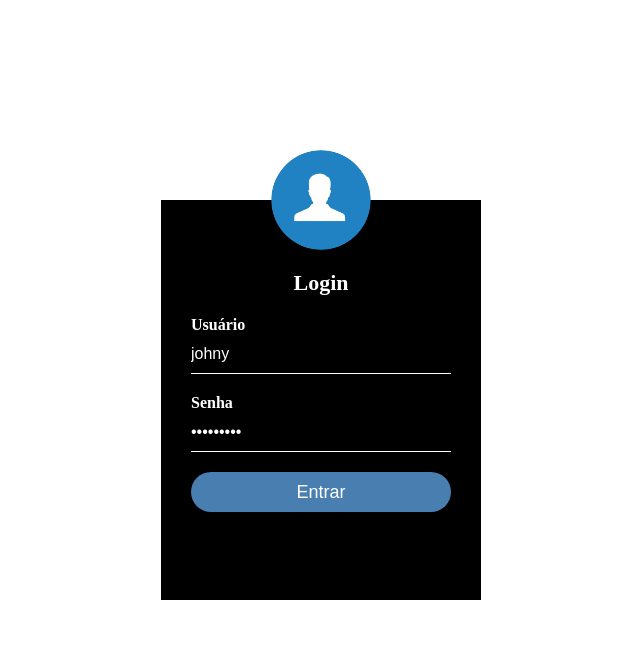
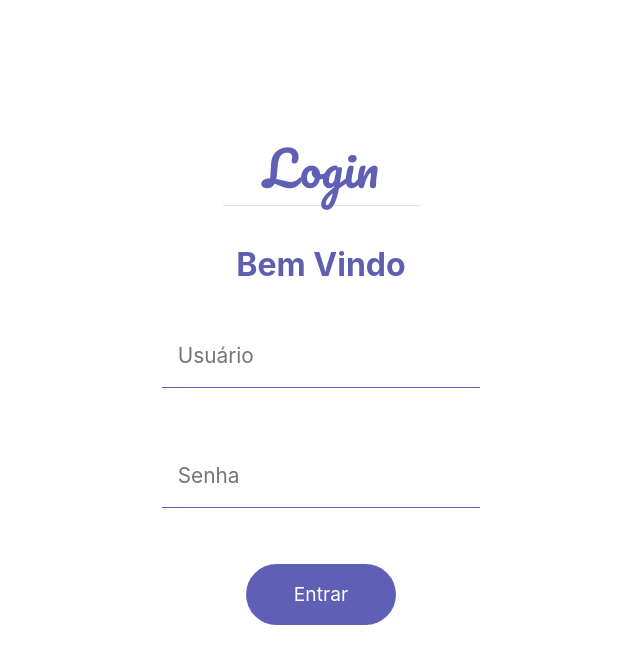
Before and after one commit to johny4437/peperApp-front-react, a React (Create React App) app: page / in a window 1280 px wide. Shown: the top 664 px of the page, without its empty margins (319-959 px from the left). Built offline with nearby package versions, Linux system fonts and the light colour scheme.

Commit message:
frontend almost finished

```diff
--- a/public/index.html
+++ b/public/index.html
@@ -17,7 +17,8 @@
     <link rel="manifest" href="%PUBLIC_URL%/manifest.json" />
     <link href='https://fonts.googleapis.com/css?family=Source+Sans+Pro:700, 600,500,400,300' rel='stylesheet' type='text/css'>
 		<link rel="stylesheet" href="https://maxcdn.bootstrapcdn.com/font-awesome/4.5.0/css/font-awesome.min.css">
-		<link rel="stylesheet" href="http://code.ionicframework.com/ionicons/2.0.1/css/ionicons.min.css">
+    <link rel="stylesheet" href="https://stackpath.bootstrapcdn.com/bootstrap/4.5.0/css/bootstrap.min.css" integrity="sha384-9aIt2nRpC12Uk9gS9baDl411NQApFmC26EwAOH8WgZl5MYYxFfc+NcPb1dKGj7Sk" crossorigin="anonymous">
+    <link rel="stylesheet" href="http://code.ionicframework.com/ionicons/2.0.1/css/ionicons.min.css">
 
     <script src="https://code.jquery.com/jquery-2.2.0.min.js"></script>
 		<script src="https://code.highcharts.com/highcharts.js"></script>
--- a/src/components/Form/Form.css
+++ b/src/components/Form/Form.css
@@ -1,66 +1,70 @@
-.container{
+@import url('https://fonts.googleapis.com/css2?family=Pacifico&display=swap');
+*{
     margin: 0;
     padding: 0;
     box-sizing: border-box;
 }
-.loginbox{
-    width: 320px;
-    height:400px ;
-    background: #000;
-    color: #fff;
-    top: 50%;
-    left: 50%;
-    position: absolute;
-    transform: translate(-50%, -50%);
-    box-sizing: border-box;
-    padding: 70px 30px;
+
+:root{
+    --main-font:'Pacifico', cursive;
 }
-.avatar{
-    width: 100px;
-    height: 100px;
-    border-radius: 50%;
-    position: absolute;
-    top:-50px;
-    left: calc(50% - 50px);
+header{
+    height:100vh;
+    width: 100%;
+    display: flex;
+    justify-content: center;
+    align-items: center;
+    user-select: none;
 }
-h1{
-    margin: 0;
-    padding: 0 0 20px;
+.main-header{
     text-align: center;
-    font-size: 22px;
+    transition: 0.5s;
 }
-.loginbox p{
-    margin: 0;
-    padding:0;
-    font-weight: bold;
+.main-header:hover{
+    -webkit-box-shadow: 10px 11px 54px 0px rgba(0,0,0,0.75);
+-moz-box-shadow: 10px 11px 54px 0px rgba(0,0,0,0.75);
+box-shadow: 10px 11px 54px 0px rgba(0,0,0,0.75);
 }
-.loginbox input{
-    width: 100%;
-    margin-bottom: 20px;
+.main-header h1{
+    font-size: 3rem;
+    font-family: var(--main-font);
+    color: #5F5FB6;
+}
+hr{
+    width: 50%;
+    margin: auto;
+    padding: 10px;
+    color: #000;
 
 }
-.loginbox input[type="text"], input[type="password"]{
+.main-header h3{
+    margin: 20px;
+    color: #5F5FB0;
+    font-size: 2rem;
+    font-weight: 700;
+
+}
+.main-header input{
+    width: 90%;
+    padding: 1rem;
+    margin: 20px 0px;
     border: none;
-    border-bottom: 1px solid;
+    border-bottom: 1px solid #5F5FB6;
+    font-size: 1.3rem;
     background: transparent;
     outline: none;
-    height: 40px;
+}
+.main-header button{
+    padding: 1rem 3rem;
+    font-size: 1.2rem;
+    background: #5F5FB6;
     color: #fff;
-    font-size: 16px;
-
+    border: none;
+    border-radius: 50px;
+    cursor: pointer;
+    transition: 0.5s;
+    margin: 20px;
 }
-
-.loginbox input[type="button"]{
-    border: none;
-    outline: none;
-    height: 40px;
-    background: #487eb0;
-    color: #fff;
-    font-size: 18px;
-    border-radius: 20px;
+.main-header button:hover{
+    transform: scale(1.2);
 }
-.loginbox input[type="button"]:hover{
-    cursor: pointer;
-    background:#74b9ff;
-    color:#000
-}
--- a/src/components/Form/index.js
+++ b/src/components/Form/index.js
@@ -2,14 +2,13 @@ import React,{useState} from 'react';
 import './Form.css';
 import {authenticate, singin} from    '../../auth/index';
 import { useHistory} from  'react-router-dom';
-import logo from '../../images/loginP.png';
 
 
 
 export default function Form() {
     const [values, setValues] = useState({
-        name:"johny",
-        password:"johny1234",
+        name:"",
+        password:"",
         error:'',
         loading:false,
     });
@@ -57,29 +56,53 @@ export default function Form() {
 
     const singinForm = () =>(
 
-            <div className="container">
-            <div className="loginbox">
-            <img src={logo} className="avatar" alt="avatar"/>
-                <h1>Login</h1>
-                <form >
-                    <p>Usuário</p>
-                    <input type="text" id="username"
-                    placeholder="Digite aqui o seu usuário"
-                    onChange={hadleChange('name')}
-                    value={name}
-                    />
-                    <p>Senha</p>
-                    <input type="password" id="password"
-                    placeholder="Digite aqui sua senha"
-                    onChange={hadleChange('password')}
-                    value={password}
-                    />
-                    <input  onClick={clickSubmit} type="button"  id="submit" value="Entrar"/>
-                </form>
 
+            <div>
+                <header>
+                    <div className="main-header">
+                        <h1>Login</h1>
+                        <hr/>
+                        <h3>Bem Vindo</h3>
+                        <p><input
+                            onChange={hadleChange('name')}
+                            value={name}
+                            type="text"
+                            placeholder="Usuário"
+                            /></p>
+                        <p><input
+                        type="password"
+                         placeholder="Senha"
+                         onChange={hadleChange('password')}
+                         value={password}/></p>
+                        <p><button onClick={clickSubmit}>Entrar</button></p>
+                    </div>
+                </header>
             </div>
 
-        </div>
+
+            // <div className="container">
+            // <div className="loginbox">
+            // <img src={logo} className="avatar" alt="avatar"/>
+            //     <h1>Login</h1>
+            //     <form >
+            //         <p>Usuário</p>
+            //         <input type="text" id="username"
+            //         placeholder="Digite aqui o seu usuário"
+            //         onChange={hadleChange('name')}
+            //         value={name}
+            //         />
+            //         <p>Senha</p>
+            //         <input type="password" id="password"
+            //         placeholder="Digite aqui sua senha"
+            //         onChange={hadleChange('password')}
+            //         value={password}
+            //         />
+            //         <input  onClick={clickSubmit} type="button"  id="submit" value="Entrar"/>
+            //     </form>
+
+        //     </div>
+
+        // </div>
 
     );
 
@@ -88,7 +111,7 @@ export default function Form() {
            {showLoading()}
            {showError()}
            {singinForm()}
-           {/* {redirectUser()} */}
+           {/* {redirectUser()}  */}
        </div>
     )
 }
--- a/src/components/FormPrice/FormPrice.css
+++ b/src/components/FormPrice/FormPrice.css
@@ -1,44 +1,48 @@
-.container{
+*{
     margin: 0;
     padding: 0;
     box-sizing: border-box;
 }
 
+
+.container{
+    display: flex;
+    flex-direction: column;
+    margin: 0;
+    padding: 0;
+    box-sizing: border-box;
+    z-index: 4;
+}
+
 .pricebox{
     width: 320px;
     height: 220px;
-    background-color: #636e72;
-    color: cornsilk;
+    background-color: #dfe6e9;
+    color: #000;
     top: 50%;
-    left: 57%;
+    left: 50%;
+    padding: 35px 35px;
     position: absolute;
     transform: translate(-50%, -50%);
     box-sizing: border-box;
-    padding: 70px 30px;
-    z-index: 1;
+
+    z-index: 4;
 }
-.pricebox p{
-    margin-top: 0;
-    margin-left: 40%;
-    padding:0;
-    font-weight: bold;
-}
+
 .pricebox input{
     width: 100%;
     margin-bottom: 20px;
 
 }
-.pricebox input[type="number"]{
+.pricebox input[type="text"]{
     border: none;
     border-bottom: 1px solid;
     background: transparent;
     outline: none;
     height: 40px;
-    color: #fff;
+    color: #000;
     font-size: 16px;
-    -webkit-appearance: textfield;
-     -moz-appearance: textfield;
-          appearance: textfield;
+
 
 }
 
@@ -52,8 +56,18 @@
     border-radius: 20px;
 }
 
-.pricebox input[type="button"]:hover{
+.pricebox input[type="submit"]:hover{
     cursor: pointer;
     background:#74b9ff;
     color:#000
 }
+
+.pricebox p{
+    font-size: 20px;
+    font-weight: 800;
+    font-style: italic;
+    margin-left: 43%;
+    margin-top: 5px;
+    margin-bottom: 25px;
+
+}
--- /dev/null
+++ b/src/components/FormPrice/PriceInput/index.js
@@ -0,0 +1,50 @@
+import React from 'react'
+import PropTypes from 'prop-types'
+import MaskedInput from 'react-text-mask'
+import createNumberMask from 'text-mask-addons/dist/createNumberMask'
+
+const defaultMaskOptions = {
+  prefix: '',
+  suffix: '.00$',
+  includeThousandsSeparator: true,
+  thousandsSeparatorSymbol: ',',
+  allowDecimal: true,
+  decimalSymbol: '',
+  decimalLimit: 2, // how many digits allowed after the decimal
+  integerLimit: 7, // limit length of integer numbers
+  allowNegative: false,
+  allowLeadingZeroes: false,
+}
+
+const CurrencyInput = ({ maskOptions, ...inputProps }) => {
+  const currencyMask = createNumberMask({
+    ...defaultMaskOptions,
+    ...maskOptions,
+  })
+
+  return <MaskedInput mask={currencyMask} {...inputProps} />
+}
+
+CurrencyInput.defaultProps = {
+  inputMode: 'numeric',
+  maskOptions: {},
+}
+
+CurrencyInput.propTypes = {
+  inputmode: PropTypes.string,
+  maskOptions: PropTypes.shape({
+    prefix: PropTypes.string,
+    suffix: PropTypes.string,
+    includeThousandsSeparator: PropTypes.bool,
+    thousandsSeparatorSymbol: PropTypes.string,
+    allowDecimal: PropTypes.bool,
+    decimalSymbol: PropTypes.string,
+    decimalLimit: PropTypes.string,
+    requireDecimal: PropTypes.bool,
+    allowNegative: PropTypes.bool,
+    allowLeadingZeroes: PropTypes.bool,
+    integerLimit: PropTypes.number,
+  }),
+}
+
+export default CurrencyInput;
--- a/src/components/FormPrice/index.js
+++ b/src/components/FormPrice/index.js
@@ -1,5 +1,8 @@
-import React,{useState} from 'react'
+import React,{useState} from 'react';
 import './FormPrice.css';
+import CurrencyInput from './PriceInput/index';
+
+
 
 
 
@@ -36,15 +39,14 @@ export default function FormPrice() {
 
     return (
         <div className="container">
+
             <div className="pricebox">
+
+
+                <p>Preço</p>
                 <form onSubmit={clickSubmit}>
-                    <p>Preço</p>
-                     <input
-                     type="text"
-                      value={price}
-                      onChange={e => setPrice(e.target.value)}
-                      step="0.01"
-                      min="0.00"/>
+                   <CurrencyInput type="text" placeholder="$0.00" value={price} onChange={e => setPrice(e.target.value)} />
+
                      <input
 
                      type='submit'
```
Also changed, not shown: package.json (+7 -1 lines), src/components/Dashboard/Dashboard.css (+18 -18 lines), src/components/Dashboard/index.js (+13 -8 lines), 1 other file (tests, documents, lock files or other folders).
